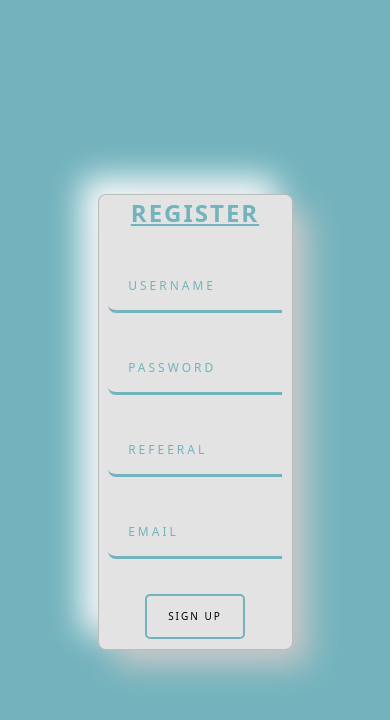
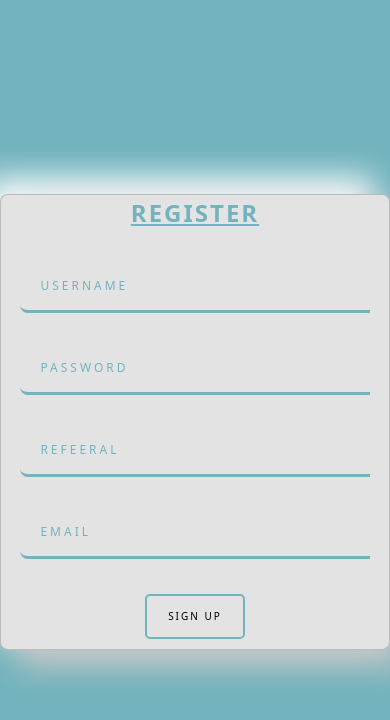
Before and after one commit to devtescode/taxtopwealth, a React (Vite) app: page /su in a window 390 px wide. Shown: the top 720 px of the page. Built offline with nearby package versions, Linux system fonts and the light colour scheme.

Commit message:
addsignup

```diff
--- a/src/index.css
+++ b/src/index.css
@@ -106,8 +106,8 @@
   flex-direction: column;
   gap: 35px;
   background: #e3e3e3;
-  box-shadow: 16px 16px 32px #c8c8c8,
-        -16px -16px 32px #fefefe;
+  box-shadow: 5px 5px 22px #c8c8c8,
+        -5px -5px 22px #fefefe;
   border-radius: 8px;
   margin: auto;
 }
@@ -221,4 +221,19 @@
   .welcomedivstyle{
     text-align: center;
   }
+  .card {
+    /* border: 2px solid; */
+    display: flex;
+    /* justify-content: center; */
+    align-items: center !important;
+    /* min-height: 350px; */
+    width: 100%;
+    flex-direction: column;
+    gap: 35px;
+    background: #e3e3e3;
+    box-shadow: 16px 16px 32px #c8c8c8,
+          -16px -16px 32px #fefefe;
+    border-radius: 8px;
+    margin: auto;
+  }
 }
```
